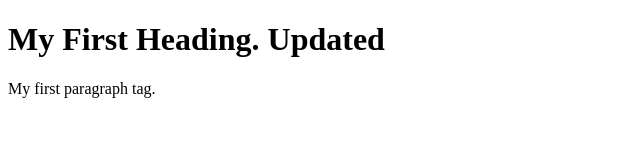
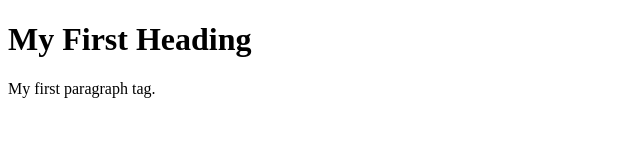
Before and after one commit to abhijeet-sonawane/extension-demo, a website: page client/index.html in a window 1280 px wide. Shown: the whole page, without its empty margins (0-640 px from the left). Drawn offline with Linux system fonts and the light colour scheme.

Commit message:
Update index.html

```diff
--- a/client/index.html
+++ b/client/index.html
@@ -1,7 +1,7 @@
 <!DOCTYPE html>
 <html>
 <body>
-	<h1>My First Heading. Updated</h1>
+	<h1>My First Heading</h1>
 
 	<p>My first paragraph tag.</p>
 </body>
```
